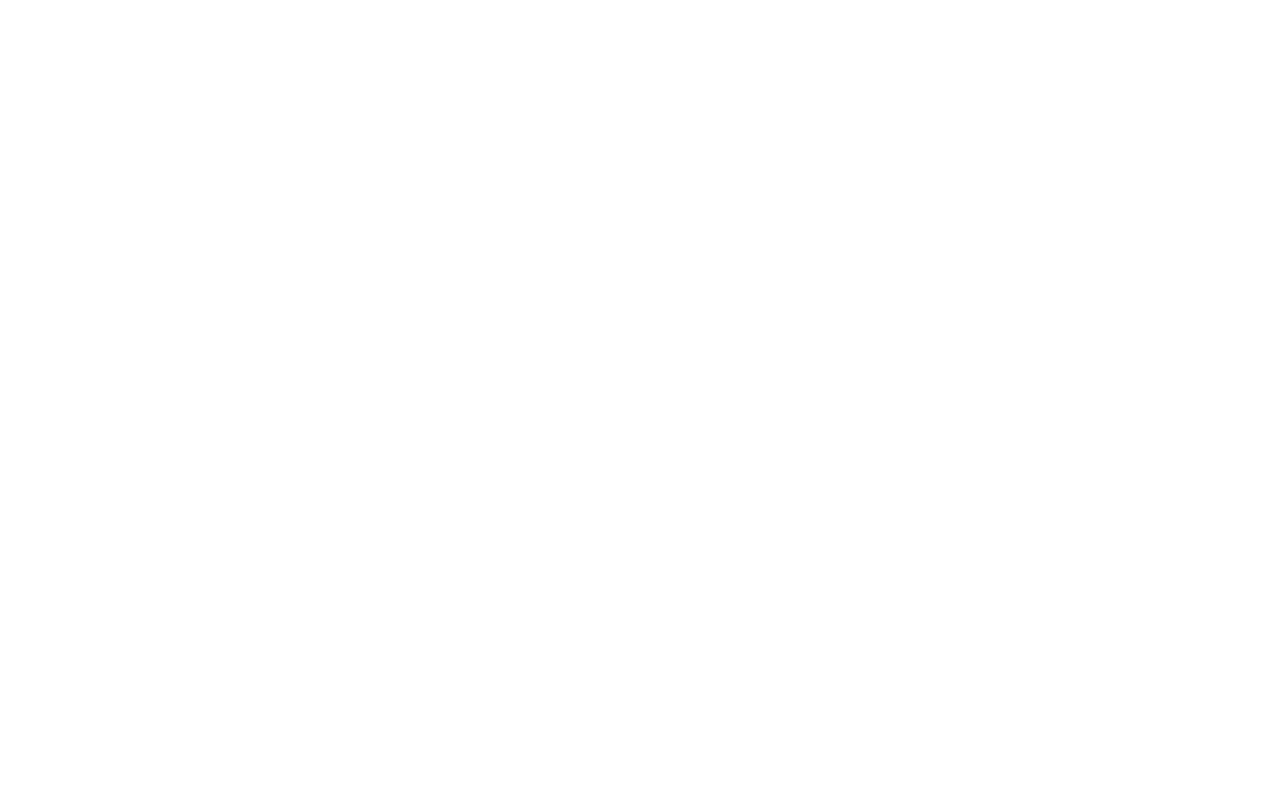
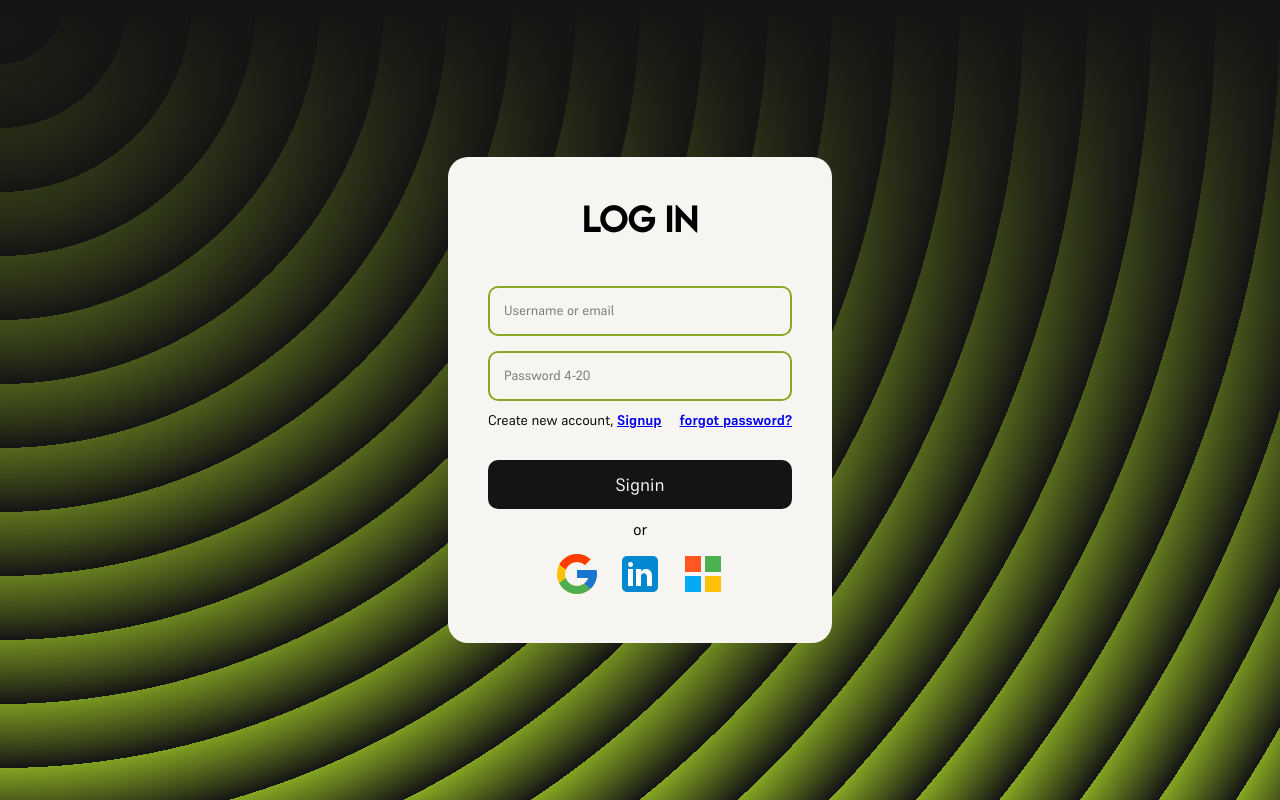
Before and after one commit to kevinprasanna12/react-login, a React (Vite) app: page / in a window 1280 px wide. Before the commit this address had no page. Built offline with nearby package versions, Linux system fonts and the light colour scheme.

Commit message:
router update on app.jsx

```diff
--- a/src/App.jsx
+++ b/src/App.jsx
@@ -8,7 +8,7 @@
   return (
     <>
       <Routes>
-        <Route path='/react-login/' element={<Login/>} />
+        <Route path='/' element={<Login/>} />
         <Route path='/signup' element={<Signup/>} />
       </Routes>
     </>
```
